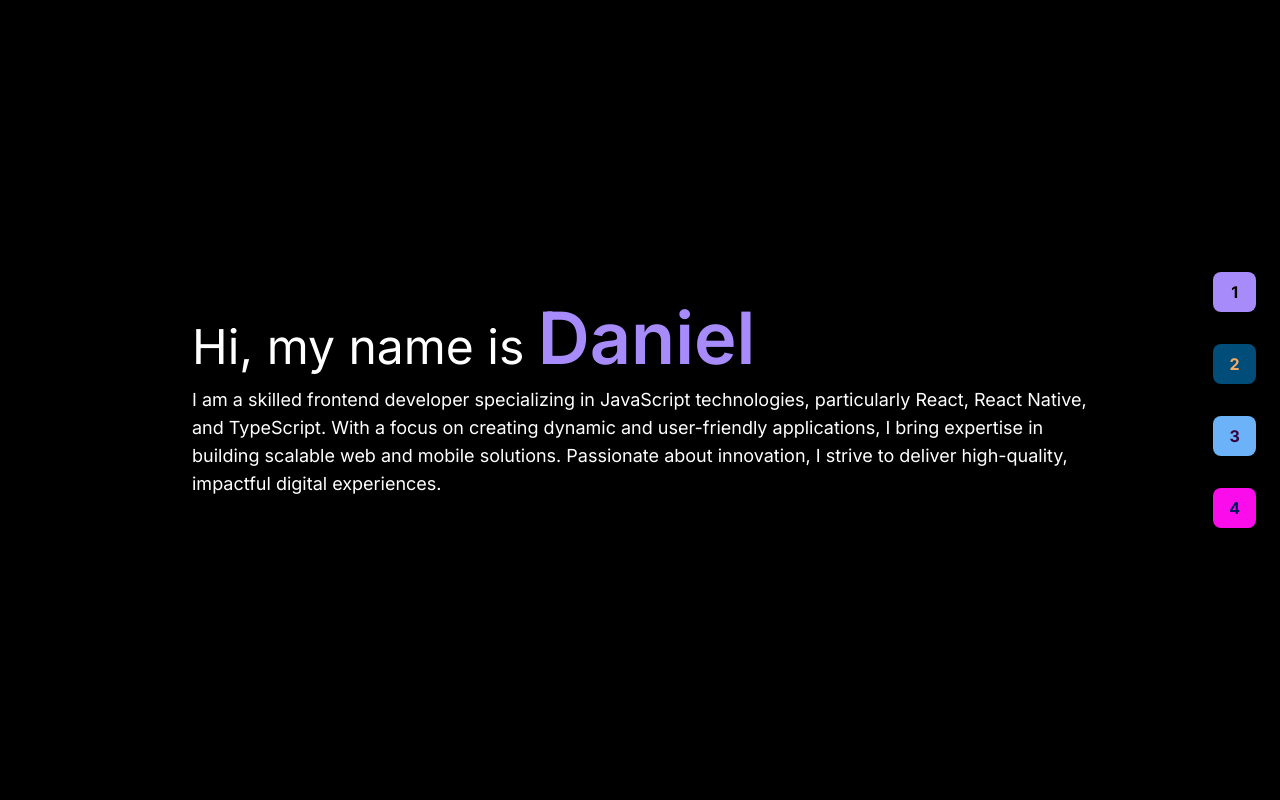
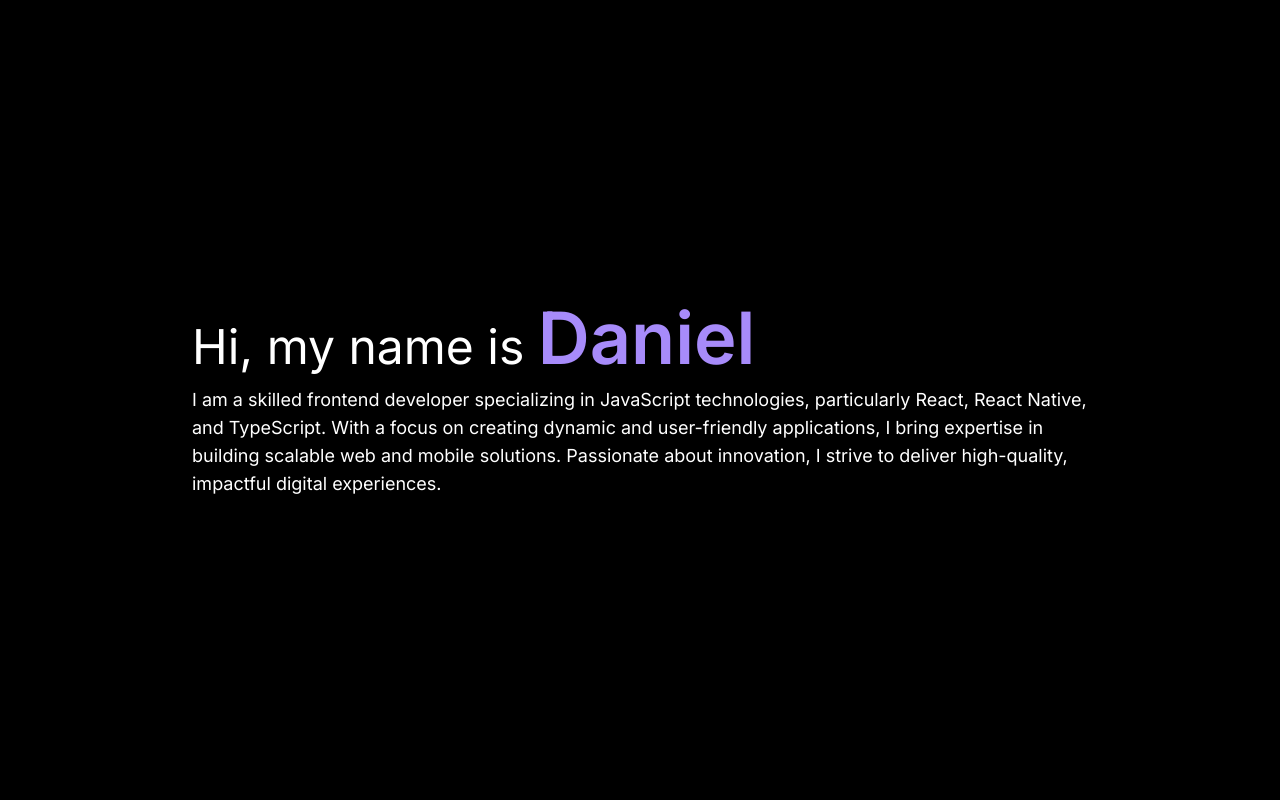
Before and after one commit to Daniel-CC-97/portfolio, a Next.js app: page / in a window 1280 px wide. Shown: the top 800 px of the page. Built offline with nearby package versions, Linux system fonts and the light colour scheme.

Commit message:
Make hero fixed

```diff
--- a/src/app/components/experience-block.tsx
+++ b/src/app/components/experience-block.tsx
@@ -15,7 +15,7 @@ interface ExperienceBlockProps {
 
 const ExperienceBlock: React.FC<ExperienceBlockProps> = ({ imageUrl, title, summary, primaryColor, primaryColorLight, backgroundColor, techStack, link }) => {
     return (
-        <div className="w-full px-8 pr-20 lg:px-48 py-16" style={{ backgroundColor: backgroundColor }}>
+        <div className="w-full px-8 lg:px-48 py-16" style={{ backgroundColor: backgroundColor }}>
             <a  href={link} target="/" className="font-bold text-4xl" style={{ color: primaryColor }}>{title}</a>
             <div className="lg:flex justify-between pt-4 gap-4 items-center">
                 <TextWithLineBreaks text={summary}></TextWithLineBreaks>
--- a/src/app/page.tsx
+++ b/src/app/page.tsx
@@ -1,6 +1,6 @@
 'use client'
 
-import { useRef } from 'react';
+import { useEffect, useState } from 'react';
 import { NextPage } from 'next';
 import ExperienceBlock from './components/experience-block';
 
@@ -9,41 +9,30 @@ import premData from './data/prem.json';
 import iccData from './data/icc.json';
 
 const Home: NextPage = () => {
-  const sectionRefs = useRef<(HTMLElement | null)[]>([]);
+  const [opacity, setOpacity] = useState(1);
 
-  const sectionsData = [avonvaleData, premData, iccData];
+  useEffect(() => {
+    const handleScroll = () => {
+      const scrollTop = window.scrollY;
+      const maxScroll = window.innerHeight; // Maximum scroll value to fully fade out the first section
+      const newOpacity = 1 - scrollTop / maxScroll;
+      setOpacity(Math.max(newOpacity, 0)); // Ensure opacity doesn't go below 0
+    };
 
-  const scrollToSection = (index: number) => {
-    if (index >= 0 && index < sectionRefs.current.length) {
-      sectionRefs.current[index]?.scrollIntoView({ behavior: 'smooth' });
-    }
+    window.addEventListener('scroll', handleScroll);
+
+    return () => {
+      window.removeEventListener('scroll', handleScroll);
     };
+  }, []);
 
   return (
     <>
       <div>
-        <nav className="fixed h-full top-0 right-0 flex flex-col justify-center gap-8 p-4 z-10">
-          <button
-            className="mx-2 px-4 py-2 font-bold rounded-lg bg-violet-400 text-black"
-            onClick={() => scrollToSection(0)}
+        <section
+          className="page flex min-h-screen items-center z-0 justify-center px-8 lg:px-48"
+          style={{ position: 'fixed', top: 0, left: 0, width: '100%', opacity: opacity, transition: 'opacity 0.2s' }}
         >
-            1
-          </button>
-
-          {sectionsData.map((section, index) => (
-            <button
-              key={index}
-              className="mx-2 px-4 py-2 font-bold rounded-lg"
-              style={{ backgroundColor: section.primaryColor, color: section.backgroundColor }}
-              onClick={() => scrollToSection(index + 1)}
-            >
-              {index + 2}
-            </button>
-          ))}
-        </nav>
-
-        <div>
-          <section ref={(el) => { sectionRefs.current[0] = el; }} className="page flex min-h-screen items-center justify-center px-8 pr-20 lg:px-48">
           <div>
             <h1 className="text-5xl mb-3">
               Hi, my name is{' '}
@@ -59,7 +48,8 @@ const Home: NextPage = () => {
           </div>
         </section>
 
-          <section ref={(el) => { sectionRefs.current[1] = el; }} className="page flex items-center justify-center">
+        <div className='relative z-1'>
+          <section className="page flex items-center justify-center" style={{ marginTop: '100vh' }}>
             <ExperienceBlock
               title={avonvaleData.title}
               summary={avonvaleData.summary}
@@ -72,7 +62,7 @@ const Home: NextPage = () => {
             />
           </section>
 
-          <section ref={(el) => { sectionRefs.current[2] = el; }} className="page flex items-center justify-center">
+          <section className="page flex items-center justify-center">
             <ExperienceBlock
               title={premData.title}
               summary={premData.summary}
@@ -85,7 +75,7 @@ const Home: NextPage = () => {
             />
           </section>
 
-          <section ref={(el) => { sectionRefs.current[3] = el; }} className="page flex items-center justify-center">
+          <section className="page flex items-center justify-center">
             <ExperienceBlock
               title={iccData.title}
               summary={iccData.summary}
@@ -97,6 +87,7 @@ const Home: NextPage = () => {
               link={iccData.link}
             />
           </section>
+
         </div>
       </div>
     </>
```
Lines whose indentation alone changed are shown as unchanged.
